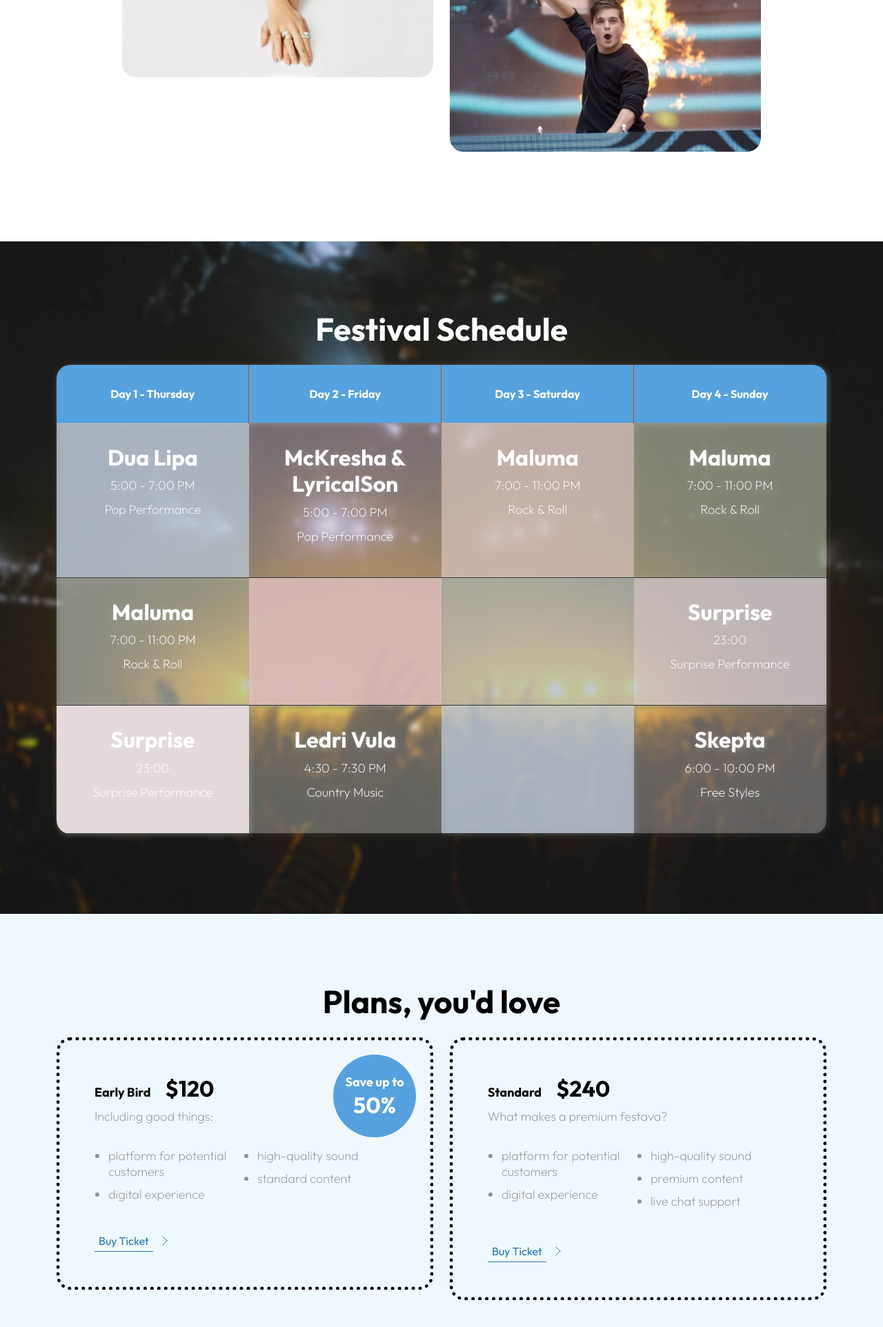
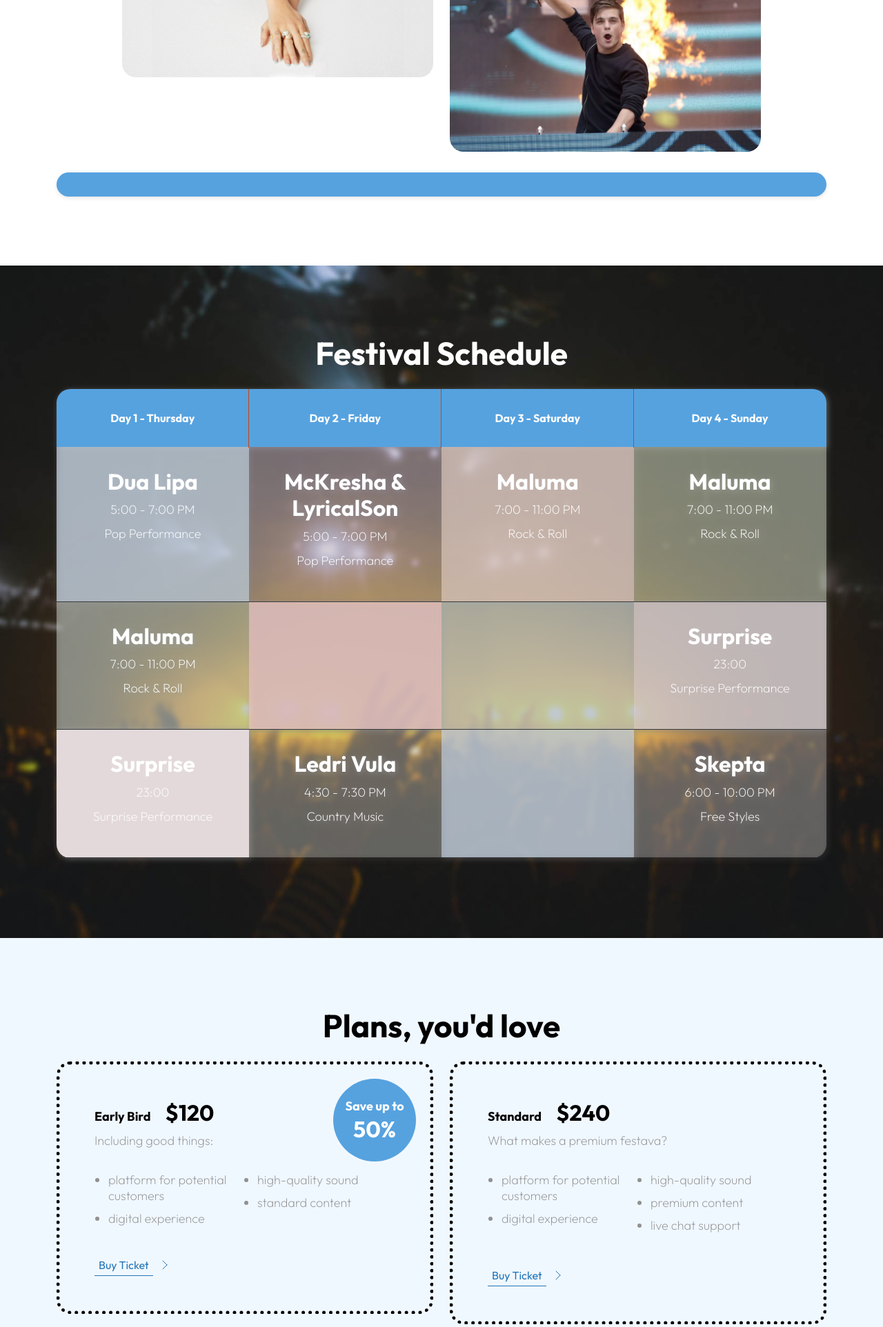
Before and after one commit to elonekrasniqi/UEB2024_G3, a PHP site: page / in a window 1280 px wide. Shown: the part 2089-4013 px from the top of the page at 69% size. Run offline with PHP 8.4, Linux system fonts and the light colour scheme.

Commit message:
added the scrolling text

```diff
--- a/css/templatemo-festava-live.css
+++ b/css/templatemo-festava-live.css
@@ -1015,28 +1015,13 @@
   }
 }
 
-.text-container {
-  position: absolute;
-  top: 50%;
-  left: 0;
+marquee {
+  background-color: #56a2df;
   width: 100%;
-  text-align: center;
-  font-family: Arial, sans-serif;
-  color: black;
-  font-weight: bold;
+  height: 35px;
+  line-height: 30px;
+  overflow: hidden;
+  white-space: nowrap;
+  border-radius: 25px;
+  box-shadow: 0 2px 6px rgba(0, 0, 0, 0.1);
 }
-
-.moving-text {
-  display: inline-block;
-  white-space: nowrap;
-  animation: moveText 5s linear infinite;
-}
-
-@keyframes moveText {
-  0% {
-    transform: translateX(100%);
-  }
-  100% {
-    transform: translateX(-100%);
-  }
-}
--- a/index.html
+++ b/index.html
@@ -145,8 +145,8 @@
                 </div>
 
                 <div class="video-wrap">
-                    <video autoplay="" loop="" muted="" class="custom-video" poster="">
-                        <source src="video/pexels-2022395.mp4" type="video/mp4">
+                    <video autoplay loop muted class="custom-video" poster="">
+                        <source src="video/Video-79.mp4" type="video/mp4">
 
                         Your browser does not support the video tag.
                     </video>
@@ -293,7 +293,18 @@
 
                     </div>
                 </div>
-
+                <div class="container">
+                    <div class="row">
+                        <div class="col-lg-12 col-12 d-flex flex-wrap">
+                            <marquee behavior="scroll" direction="right">
+                                <p class="d-flex me-4 mb-0">
+                                    <i class="bi-person custom-icon me-2"></i>
+                                    <strong style="color: white;">Other Artists Coming Soon</strong>
+                                </p>
+                            </marquee>
+                        </div>
+                    </div>
+                </div>
             </section>
 
 
--- a/js/custom.js
+++ b/js/custom.js
@@ -29,8 +29,3 @@
     });
 
   })(window.jQuery);
-
-     // Get the width of the screen and set it as the animation duration
-     const screenWidth = window.innerWidth;
-     const movingText = document.querySelector('.moving-text');
-     movingText.style.animationDuration = `${screenWidth / 100}px`;
```
Also changed, not shown: 1 other file.
